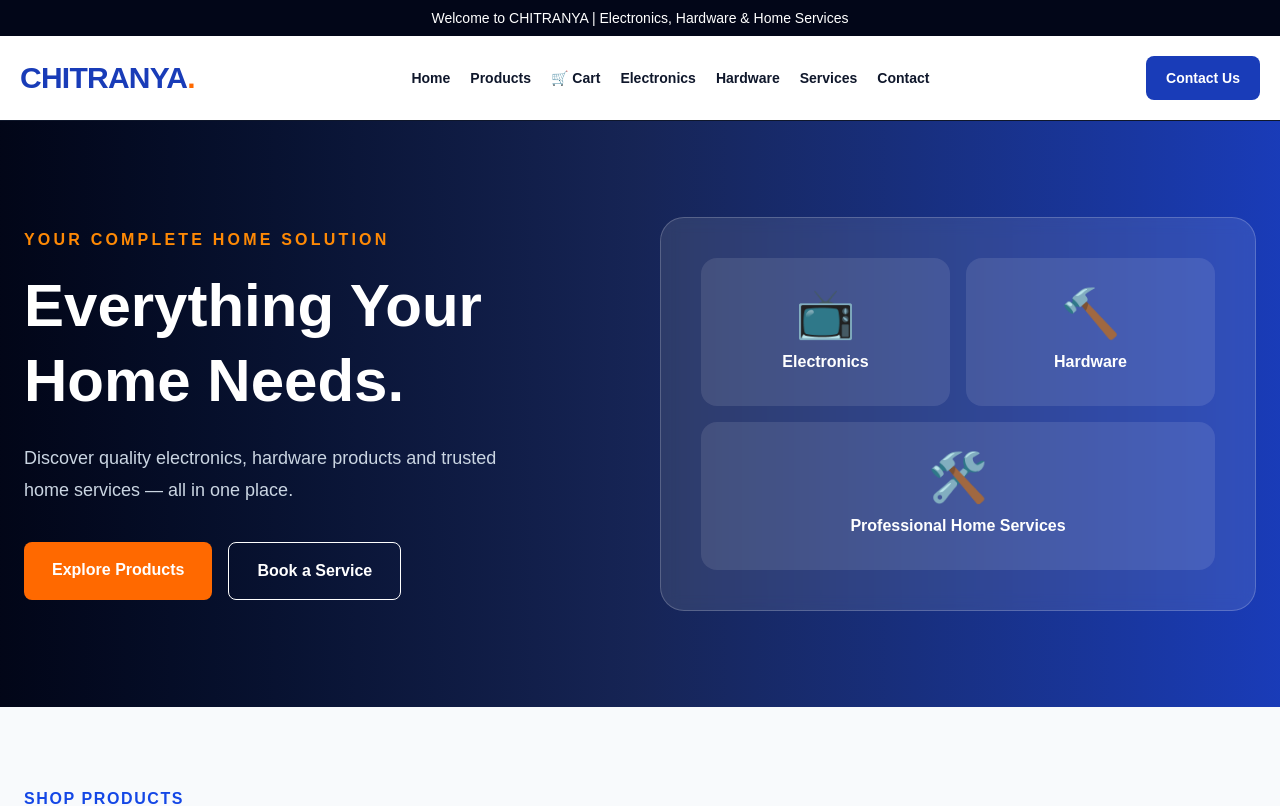
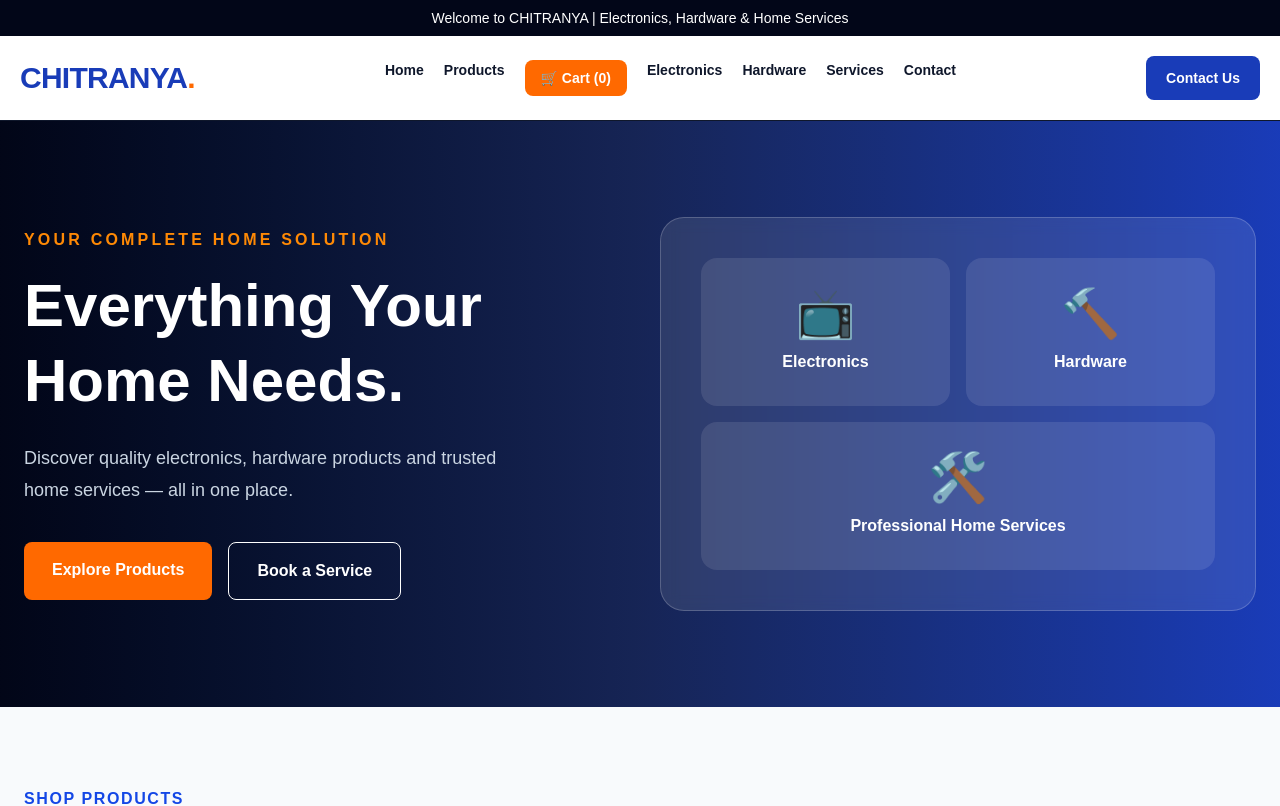
Before and after one commit to blacknwhite464/chitranya-marketplace, a Next.js app: page / in a window 1280 px wide. Shown: the top 806 px of the page. Built offline with nearby package versions, Linux system fonts and the light colour scheme.

Commit message:
Show live shopping cart item count on homepage

```diff
--- a/src/app/page.tsx
+++ b/src/app/page.tsx
@@ -1,3 +1,7 @@
+"use client";
+
+
+import { useCart } from "@/context/CartContext";
 
 const electronics = [
   "Televisions & Smart TVs",
@@ -33,6 +37,8 @@ const services = [
 ];
 
 export default function Home() {
+  const { itemCount } = useCart();
+
   return (
     <main className="min-h-screen bg-slate-50 text-slate-900">
       <div className="bg-slate-950 px-4 py-2 text-center text-sm text-white">
@@ -48,7 +54,7 @@ export default function Home() {
           <nav className="flex flex-wrap gap-5 text-sm font-semibold">
             <a href="#" className="hover:text-blue-700">Home</a>
             <a href="/products/" className="hover:text-blue-700">Products</a>
-            <a href="/cart/" className="hover:text-blue-700">🛒 Cart</a>
+            <a href="/cart/" className="rounded-lg bg-orange-500 px-4 py-2 font-bold text-white hover:bg-orange-600">🛒 Cart ({itemCount})</a>
             <a href="#electronics" className="hover:text-blue-700">Electronics</a>
             <a href="#hardware" className="hover:text-blue-700">Hardware</a>
             <a href="#services" className="hover:text-blue-700">Services</a>
```
